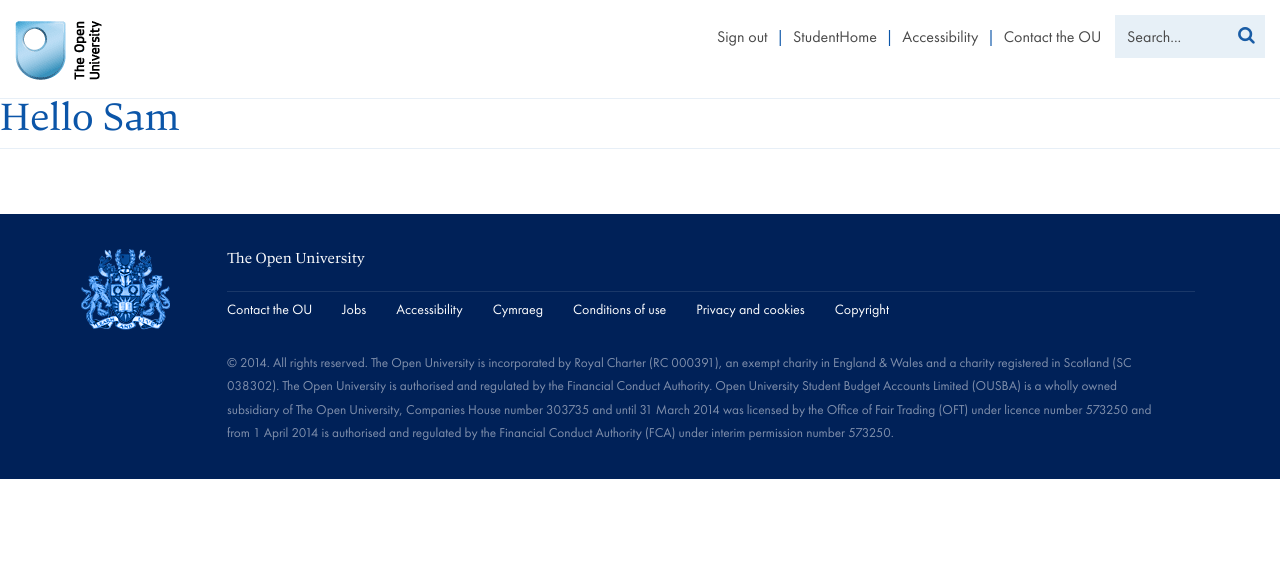
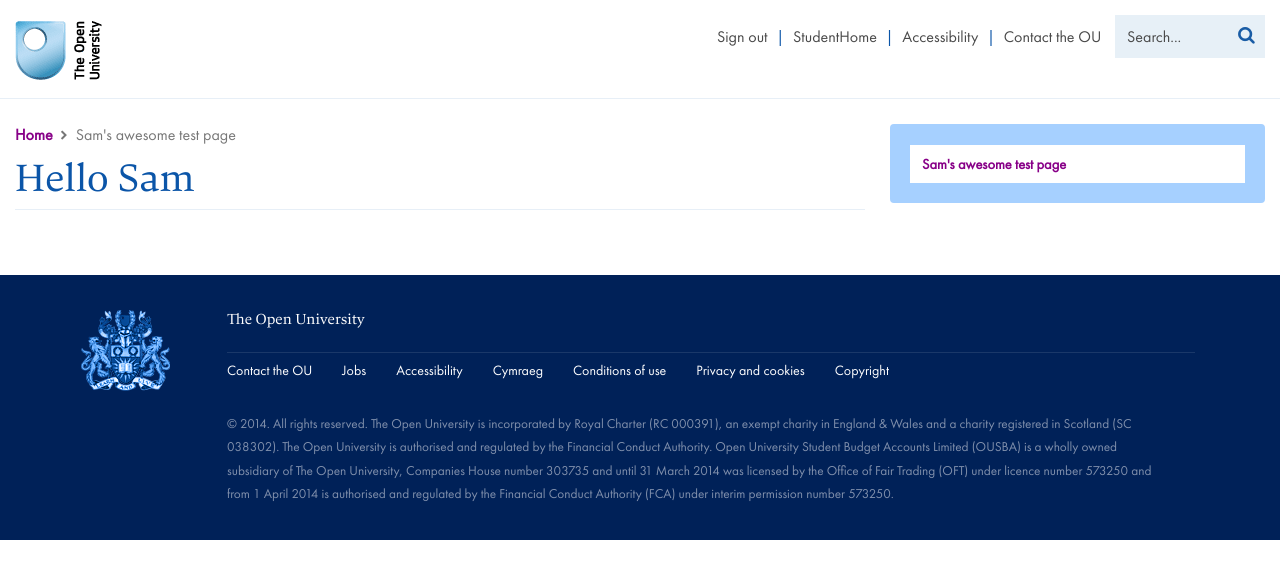
Before and after one commit to the-open-university/student-theme-framework, a Jekyll site: the page built from test.html, in a window 1280 px wide. Shown: the top 579 px of the page. Built offline with Jekyll 4.4.1, drawn with Linux system fonts in a browser that asks for light colours; nearby versions of some CDN libraries.

Commit message:
Add page navigation to test

```diff
--- /dev/null
+++ b/_includes/navigation.html
@@ -0,0 +1,12 @@
+{% assign pages = site.pages | sort:"weight" %}
+<div class="ou-full-nav">
+<ul>
+  {% for page in pages %}
+    <li>
+      <a {% if page.url == page.url %}class="ou-expanded"{% endif %} href="{{ page.url }}">
+        {{ page.title }}
+      </a>
+    </li>
+  {% endfor %}
+</ul>
+</div>
--- a/_layouts/default.html
+++ b/_layouts/default.html
@@ -42,7 +42,10 @@
 <div id="ou-site-header">
 
 </div> <!-- end ou-site-header -->
+
+<div id="ou-site-body">
     {{ content }}
+</div> <!-- end ou-site-body -->
 
 <div id="ou-site-footer">
 <a class="ou-to-top" href="#ou-content"><i class="fa fa-arrow-circle-up"></i> Back to top</a>
--- a/test.html
+++ b/test.html
@@ -1,5 +1,30 @@
 ---
 title: Sam's awesome test page
-classes: awesomeness ou-pure
+classes: awesomeness
 ---
-<h1>Hello Sam</h1>
+
+<div id="ou-page">
+
+<div id="ou-region0">
+
+</div> <!-- end ou-region0 -->
+
+<div id="ou-region1">
+    <ol class="ou-ancestors">
+    <li><a href="index.html">Home</a></li>
+    <li>{{ page.title }}</li>
+    </ol>
+
+
+    <div id="ou-content" class="ou-content">
+
+        <h1>Hello Sam</h1>
+
+    </div>
+</div>
+
+<div id="ou-region2">
+{% include navigation.html %}
+</div>
+
+</div>
```
